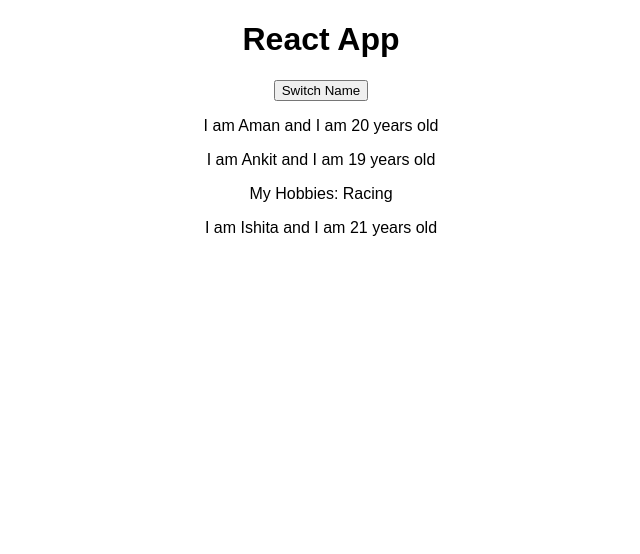
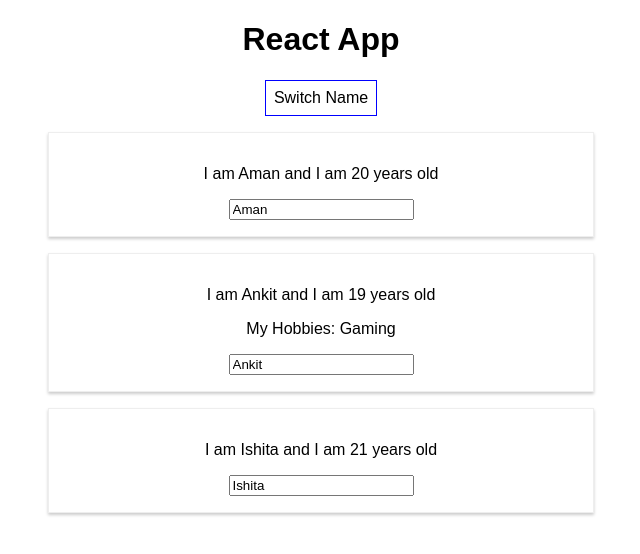
Before and after one commit to Lone-Star5/React-Course, a React (Create React App) app in the folder app-1/: page / in a window 1280 px wide. Shown: the top 554 px of the page, without its empty margins (319-959 px from the left). Built offline with nearby package versions, Linux system fonts and the light colour scheme.

Commit message:
binding and add stylesheets

```diff
--- a/app-1/src/App.js
+++ b/app-1/src/App.js
@@ -1,48 +1,76 @@
-import React, { useState } from 'react';
+import React, { Component } from 'react';
 import './App.css';
 import Person from './Person/Person'
 
-const App = props =>  {
-    const [ personsState, setPersonsState] = useState({
-      persons: [
+class App extends Component {
+    state = {
+    persons: [
       {name: 'Aman', age: 20},
       {name: 'Ankit', age: 19},
       {name: 'Ishita', age: 21}
-      ]
-    })
+    ]
+  }
 
-    console.log(personsState);
-    const switchNameHandler = () => {
+
+  switchNameHandler = (newName) => {
     // You cannot mutate state like this
     // this.state.persons[1].name = "hacked"
 
-    setPersonsState( {
+    this.setState( {
       persons:[
-      {name: 'Harsh', age: 20},
-      {name: 'Ankit', age: 19},
-      {name: 'Ishita', age: 30}
-    ]})
+        {name: newName, age: 20},
+        {name: 'Harsh', age: 19},
+        {name: 'Ishita', age: 20}
+      ]
+    } )
   }
+
+  nameChangeHandler = (event) => {
+    this.setState( {
+      persons:[
+        {name: 'Aman', age: 20},
+        {name: event.target.value, age: 19},
+        {name: 'Ishita', age: 20}
+      ]
+    } )
+  }
+
+  render(){
+
+    const style = {
+      backgroundColor: 'white',
+      font: 'inherit',
+      border: '1px solid blue',
+      padding: '8px',
+      cursor: 'pointer'
+    };
 
     return (
       <div className="App">
         <h1> React App </h1>
-        <button onClick = {switchNameHandler}> Switch Name </button>
+        <button
+          style = {style}
+          onClick = {() => this.switchNameHandler('Kapoor')}>
+          Switch Name
+        </button>
         <Person
-          name = {personsState.persons[0].name}
-          age = {personsState.persons[0].age}
+          name = {this.state.persons[0].name}
+          age = {this.state.persons[0].age}
         />
         <Person
-          name = {personsState.persons[1].name}
-          age = {personsState.persons[1].age} >
-          My Hobbies: Racing
+          name = {this.state.persons[1].name}
+          age = {this.state.persons[1].age}
+          click = {this.switchNameHandler.bind(this, 'Kaps')}
+          changed = {this.nameChangeHandler} >
+          My Hobbies: Gaming
         </Person>
         <Person
-          name = {personsState.persons[2].name}
-          age = {personsState.persons[2].age} >
+          name = {this.state.persons[2].name}
+          age = {this.state.persons[2].age} >
         </Person>
        </div>
     );
+  }
 }
 
 export default App;
--- /dev/null
+++ b/app-1/src/Person/Person.css
@@ -0,0 +1,8 @@
+.Person{
+	width: 40%;
+	margin: 16px auto;
+	border: 1px solid #eee;
+	box-shadow: 0 2px 3px #ccc;
+	padding: 16px;
+	text-align: center;
+}
--- a/app-1/src/Person/Person.js
+++ b/app-1/src/Person/Person.js
@@ -1,12 +1,13 @@
 import React from 'react';
-
+import './Person.css'
 const person = (props) => {
 	return (
-		<div>
-			<p> I am {props.name} and I am {
+		<div className = "Person">
+			<p onClick = {props.click}> I am {props.name} and I am {
 				props.age
 			} years old</p>
 			<p>{props.children}</p>
+			<input type = "text" onChange = {props.changed} value = {props.name} />
 		</div>
 	)
 };
```
